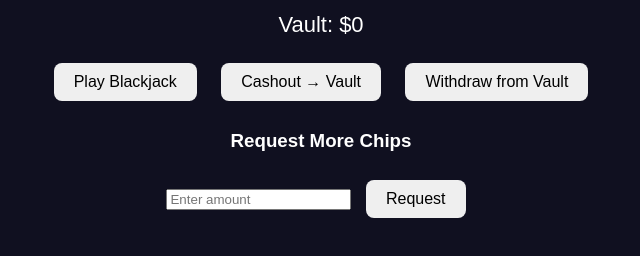
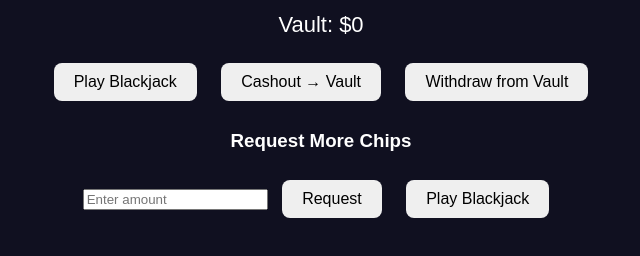
Before and after one commit to rmp62408/Goosehunt_BlackJack26, a plain HTML site: page index.html in a window 1280 px wide. Shown: the part 138-394 px from the top of the page, without its empty margins (319-959 px from the left). Drawn offline with nearby package versions, Linux system fonts and the light colour scheme; no server answers.

Commit message:
Update index.html
added play button

```diff
--- a/index.html
+++ b/index.html
@@ -68,3 +68,6 @@
   </script>
 </body>
 </html>
+<button onclick="window.location.href='blackjack.html'">
+  Play Blackjack
+</button>
```
